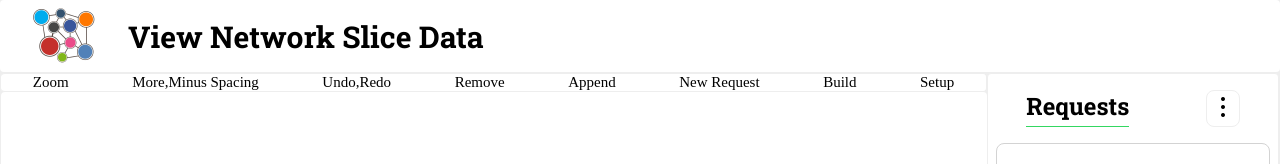
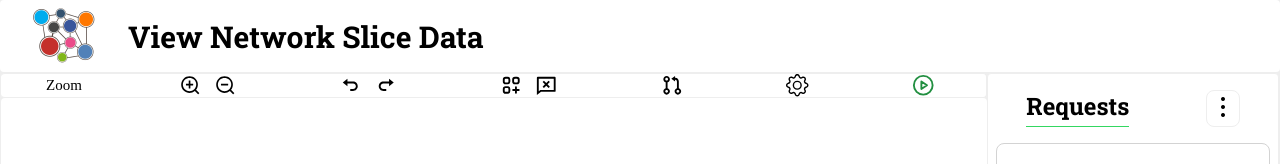
Before and after one commit to wellington-tinho/SBoard, a React (Create React App) app: page / in a window 1280 px wide. Shown: the top 164 px of the page. Built offline with nearby package versions, Linux system fonts and the light colour scheme; no server answers.

Commit message:
✔ add icons with react-icons

```diff
--- a/src/components/GraphArea/index.tsx
+++ b/src/components/GraphArea/index.tsx
@@ -1,19 +1,60 @@
+import Modal from 'react-modal';
+
+import { AiOutlineZoomIn, AiOutlineZoomOut } from 'react-icons/ai';
+import { BiUndo, BiRedo, BiGitPullRequest } from 'react-icons/bi';
+import { HiOutlineViewGridAdd } from 'react-icons/hi';
+import { BsGear } from 'react-icons/bs'
+import { FiPlayCircle } from 'react-icons/fi'
+import { RiChatDeleteLine } from 'react-icons/ri'
+
 import { Upload } from "../Upload"
+
 import { NavOptions, GraphContainer, Container } from "./styles"
+import { useState } from 'react';
+import { SetupModal } from '../SetupModal';
+
+
+
+Modal.setAppElement('#root')
 
 export function GraphArea(){
+  const [isSetupModal, setIsSetupModal] = useState(false);
+
+  function handleOpenSetupModal(){
+    setIsSetupModal(true)
+  }
+
+  function handleCloseSetupModal(){
+    setIsSetupModal(false)
+  }
+
+
   return(
     <Container>
       <NavOptions>
         <ul>
           <li>Zoom</li>
-          <li>More,Minus Spacing</li>
-          <li>Undo,Redo</li>
-          <li>Remove</li>
-          <li>Append</li>
-          <li>New Request</li>
-          <li>Build</li>
-          <li>Setup</li>
+          <li>
+             <AiOutlineZoomIn fontSize="1.5em" cursor="not-allowed"  />
+             <AiOutlineZoomOut fontSize="1.5em" cursor="not-allowed" />
+          </li>
+
+          <li>
+             <BiUndo fontSize="1.5em" cursor="not-allowed"/>
+             <BiRedo fontSize="1.5em" cursor="not-allowed"/>
+          </li>
+
+          <li>
+             <HiOutlineViewGridAdd fontSize="1.5em" cursor="not-allowed"/>
+             <RiChatDeleteLine fontSize="1.5em" cursor="not-allowed" />
+          </li>
+
+          <li>  <BiGitPullRequest fontSize="1.5em" cursor="not-allowed"/> </li>
+
+          <li>  <BsGear fontSize="1.5em" cursor="pointer" onClick={handleOpenSetupModal}/> </li>
+
+          <li>  <FiPlayCircle color="#228f41" fontSize="1.5em" cursor="not-allowed"/> </li>
+
         </ul>
       </NavOptions>
 
@@ -21,6 +62,12 @@ export function GraphArea(){
       <GraphContainer>
           <Upload/>
       </GraphContainer>
+
+      < SetupModal
+        isOpen={isSetupModal}
+        onRequestClose={handleCloseSetupModal}
+      />
+
     </Container>
   )
 }
--- a/src/components/GraphArea/styles.ts
+++ b/src/components/GraphArea/styles.ts
@@ -9,9 +9,25 @@ export const NavOptions  = styled.nav`
 
   ul {
     display: flex;
+    align-items: center;
     list-style: none;
     justify-content: space-around;
-  }
+    li{
+      display: flex;
+      align-items: center;
+
+      svg{
+        margin: 0 .4rem;
+
+        :hover{
+          transition: 0.2s;
+          border-bottom: 1px solid #34D761;
+
+        }
+      }
+    }
+  };
+
 `
 
 export const GraphContainer = styled.div`
```
